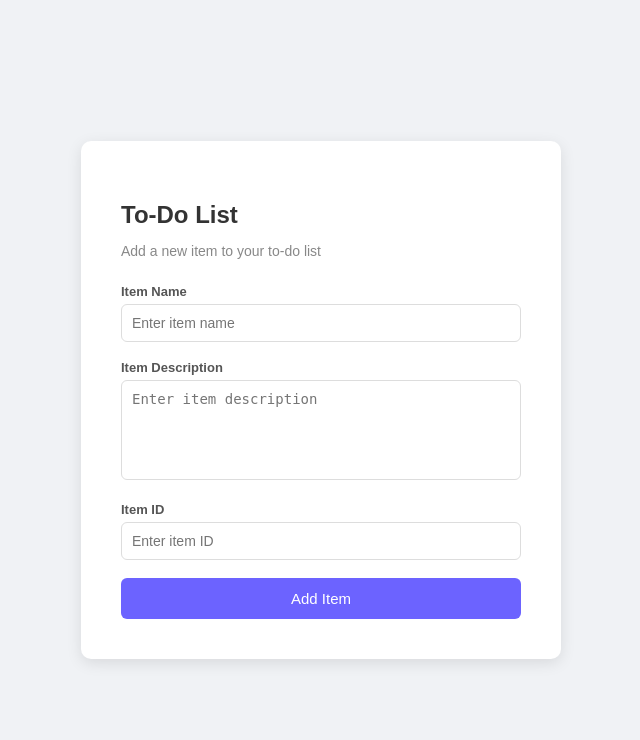
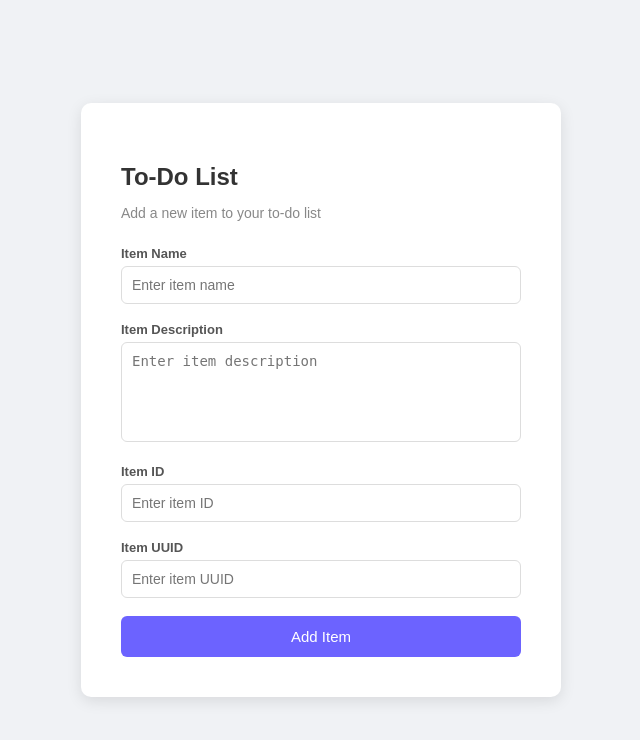
Before and after one commit to AkritiDeY/TuteDude_GitPractice, a Flask app: template TuteDude_GitPractice/FlaskMongo_project/templates/todo.html in a window 1280 px wide. Shown: the top 740 px of the page, without its empty margins (319-959 px from the left). Run offline with Flask 3, Linux system fonts and the light colour scheme; the template is opened without the code that fills it, so the values that code supplies are empty.

Commit message:
Added Item UUID field to To-Do form

```diff
--- a/TuteDude_GitPractice/FlaskMongo_project/templates/todo.html
+++ b/TuteDude_GitPractice/FlaskMongo_project/templates/todo.html
@@ -63,6 +63,9 @@
        <label>Item ID</label>
       <input type="text" name="itemId" placeholder="Enter item ID" />
 
+      <label>Item UUID</label>
+      <input type="text" name="itemUUID" placeholder="Enter item UUID" />
+
       <button type="submit">Add Item</button>
 
     </form>
```
